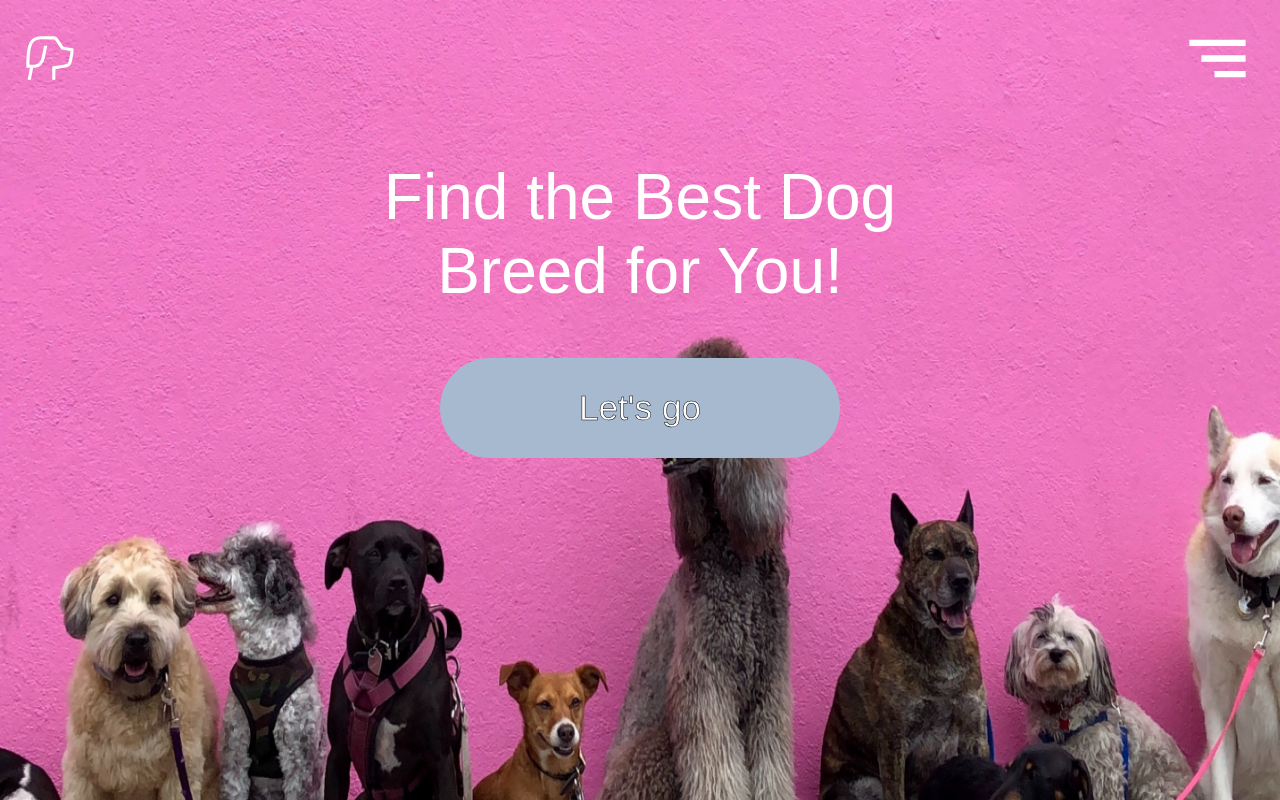
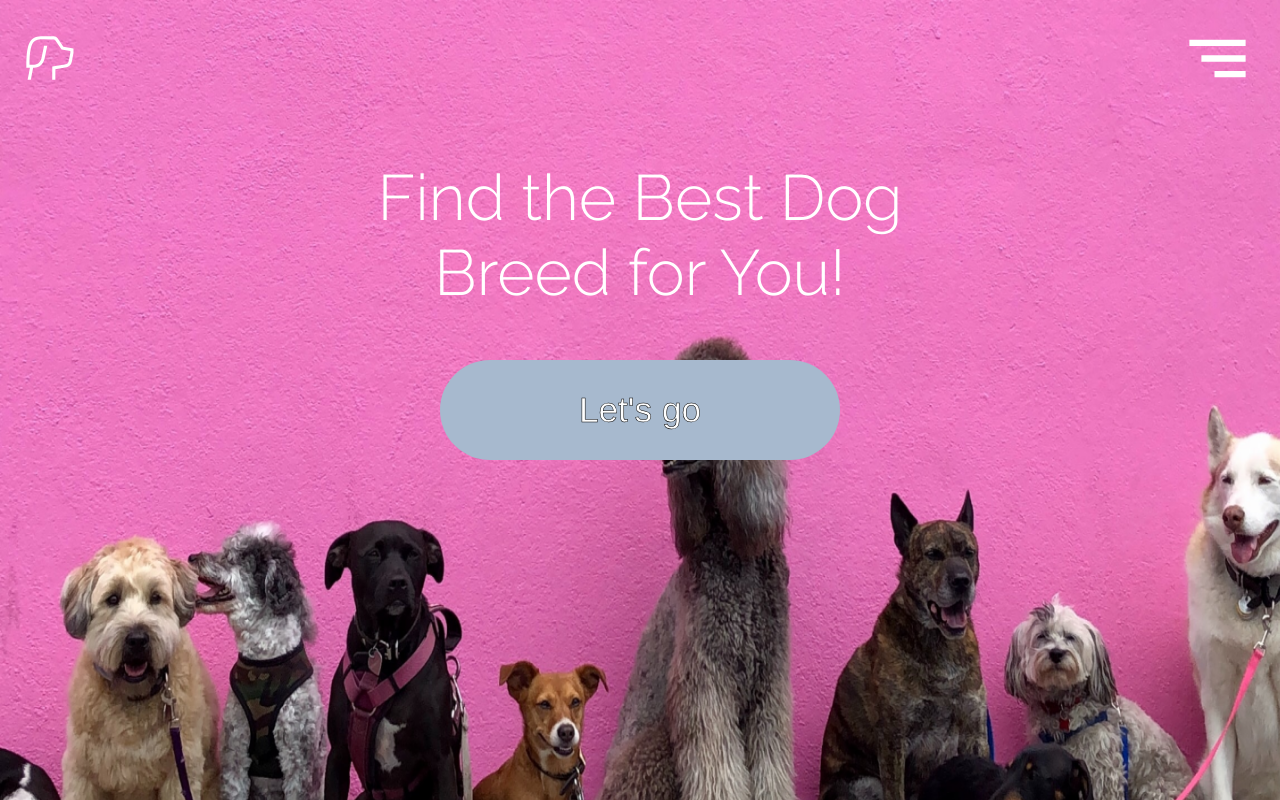
Before and after one commit to lstubdal/find-the-right-dog, a Next.js app: page / in a window 1280 px wide. Built offline with nearby package versions, Linux system fonts and the light colour scheme; what next-redux-wrapper would draw is missing.

Commit message:
Add fonts

```diff
--- a/src/styles/globals.css
+++ b/src/styles/globals.css
@@ -1,6 +1,9 @@
+/* import fonts */
+@import url('https://fonts.googleapis.com/css2?family=Philosopher&display=swap');
+@import url('https://fonts.googleapis.com/css2?family=Raleway:wght@300;500;600;700;800;900&display=swap');
+
 :root {
-
-      /* font */
+    /* font */
     --main-font: 'Raleway', sans-serif;
     --second-font: 'Philosopher', sans-serif;
 
```
